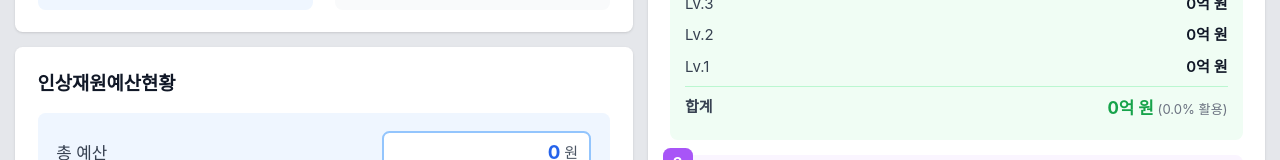
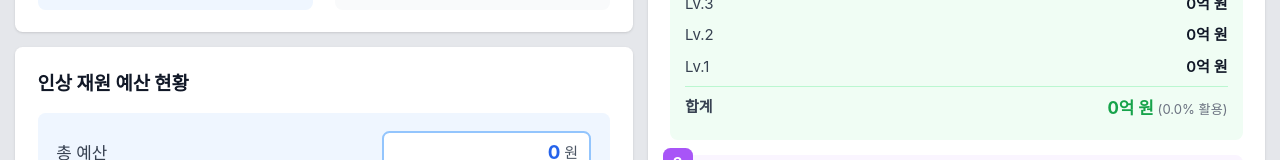
Before and after one commit to haans-kim/WageDashboard2, a Next.js app: page /dashboard in a window 1280 px wide. Shown: the part 475-635 px from the top of the page. Built offline with nearby package versions, Linux system fonts and the light colour scheme.

Commit message:
인상재원예산현황 띄어쓰기 수정
- 인상재원예산현황 → 인상 재원 예산 현황
- BudgetResourceCard 컴포넌트 타이틀 수정
- 주석 및 문서에도 일관된 띄어쓰기 적용

```diff
--- a/src/app/dashboard/page.tsx
+++ b/src/app/dashboard/page.tsx
@@ -539,7 +539,7 @@ export default function Home() {
               }}
             />
 
-            {/* 인상재원예산현황 */}
+            {/* 인상 재원 예산 현황 */}
             <BudgetResourceCard
               totalBudget={totalBudget || 0}
               baseUpRate={baseUpRate}
--- a/src/components/dashboard/BudgetResourceCard.tsx
+++ b/src/components/dashboard/BudgetResourceCard.tsx
@@ -74,7 +74,7 @@ function BudgetResourceCardComponent({
 
   return (
     <div className="bg-white rounded-lg shadow p-6 h-full flex flex-col">
-      <h2 className="text-xl font-bold mb-4">인상재원예산현황</h2>
+      <h2 className="text-xl font-bold mb-4">인상 재원 예산 현황</h2>
 
       <div className="flex-1 flex flex-col justify-between">
         {/* 상단: 총예산, 사용예산, 활용률 */}
```
Also changed, not shown: 1 other file (tests, documents, lock files or other folders).
